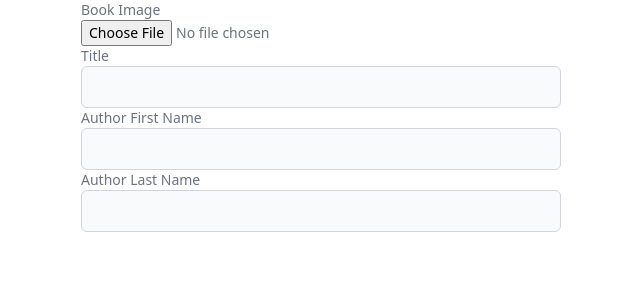
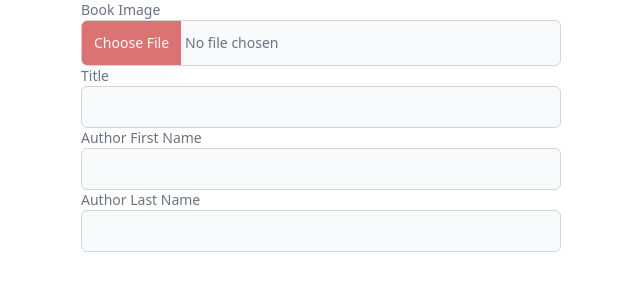
Before and after one commit to francoisdillinger/book_nook_frontend, a React (Vite) app: page / in a window 1280 px wide. Shown: the top 300 px of the page, without its empty margins (79-719 px from the left). Built offline with nearby package versions, Linux system fonts and the light colour scheme.

Commit message:
Update EditBook component styling for file input

```diff
--- a/src/components/EditBook.tsx
+++ b/src/components/EditBook.tsx
@@ -12,7 +12,7 @@ export default function EditBook() {
 					Book Image
 				</label>
 				<input
-					className=""
+					className="block file:p-3 file:bg-logo file:border-none file:text-gray-50 file:opacity-90 file:hover:opacity-100 file:cursor-pointer file:font-medium w-1/2 text-sm font-normal text-gray-500 border border-gray-300 rounded-md bg-gray-50 focus:ring-blue-300 focus:border-blue-300 focus-visible:outline-none"
 					type="file"
 					name="image"
 					id="image"
```
